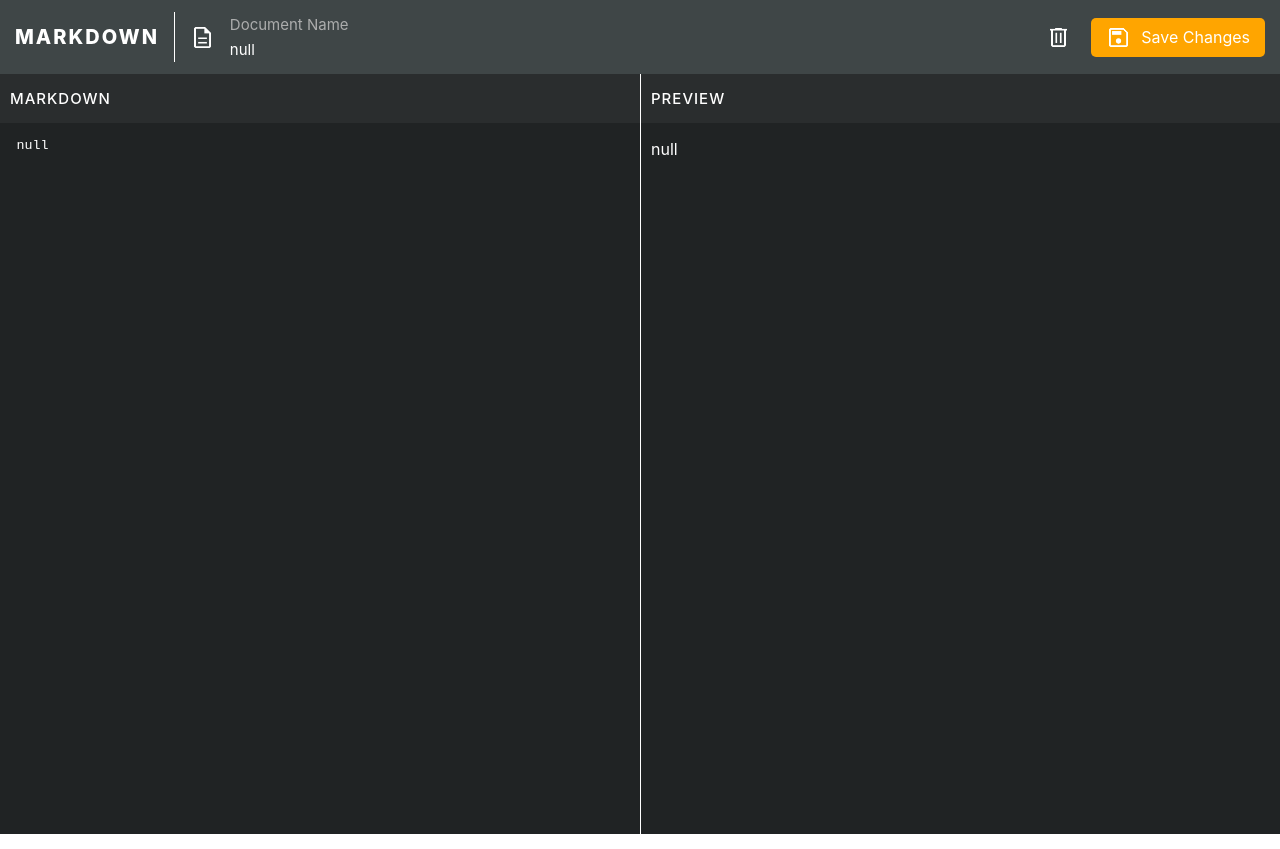
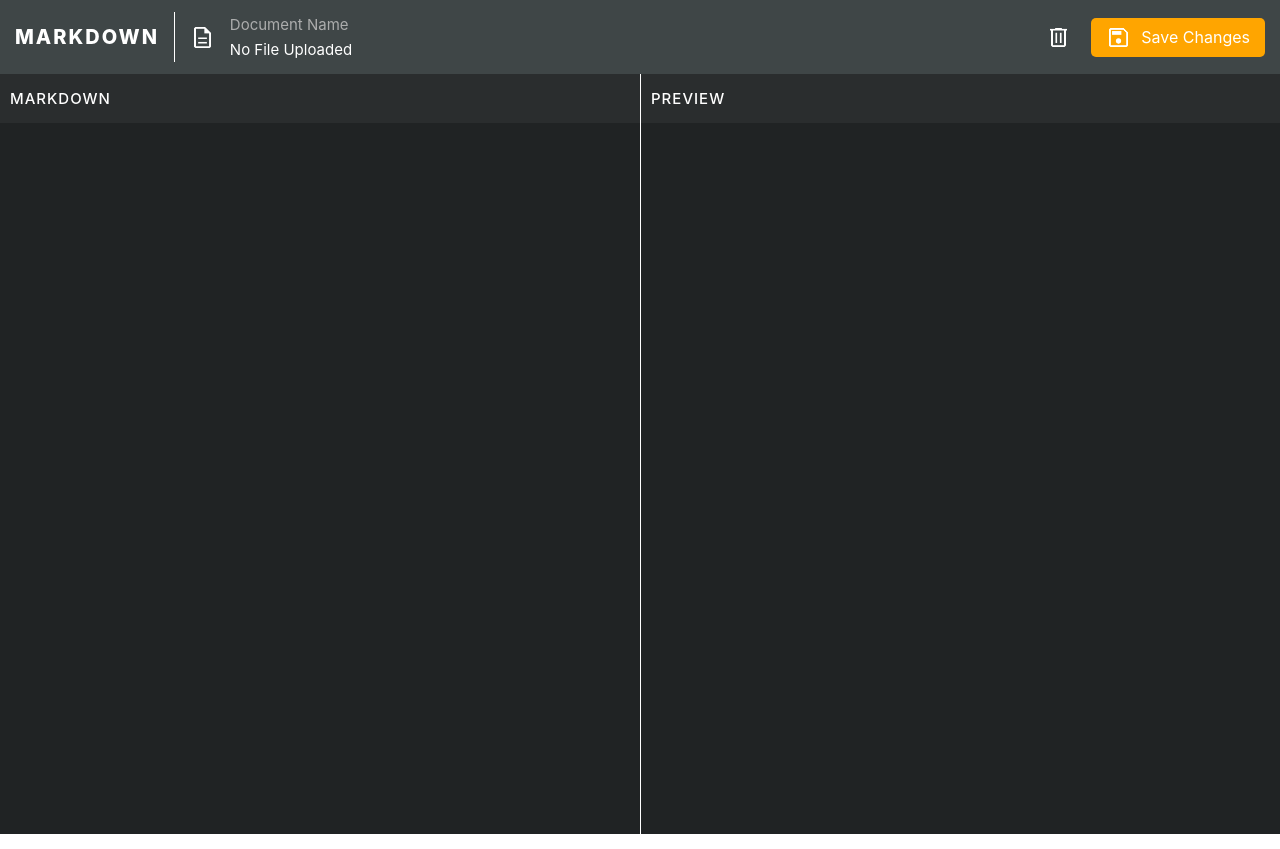
Before and after one commit to chris-base/browser-markdown-editor, a React (Create React App) app: page / in a window 1280 px wide. Built offline with nearby package versions, Linux system fonts and the light colour scheme.

Commit message:
fixed null file/fixed loading file timeout

```diff
--- a/src/Components/EditFileComponent.js
+++ b/src/Components/EditFileComponent.js
@@ -13,7 +13,13 @@ const EditFileComponent = ({ currFile }) => {
       <div id='editFileHeader'>
         <p id='editFileHeaderText'>MARKDOWN</p>
       </div>
-      <textarea id='editFileTextArea' type='text' onChange={(e) => setEditFileText(e.target.value)} input={editFileText} value={editFileText} />
+      <textarea
+        id='editFileTextArea'
+        type='text'
+        onChange={(e) => setEditFileText(e.target.value)}
+        input={editFileText}
+        value={editFileText !== "null" ? editFileText : ""}
+      />
     </div>
   );
 };
--- a/src/Components/FilePreviewComponent.js
+++ b/src/Components/FilePreviewComponent.js
@@ -9,7 +9,7 @@ const FilePreviewComponent = ({ currFile }) => {
       </div>
 
       <div id='markdownContainer'>
-        <Markdown>{currFile}</Markdown>
+        <Markdown>{currFile !== "null" ? currFile : ""}</Markdown>
       </div>
     </div>
   );
--- a/src/Components/HeaderComponent.js
+++ b/src/Components/HeaderComponent.js
@@ -22,7 +22,7 @@ const HeaderComponent = ({ setUploadFileVisible, uploadButtonRef, currFile }) =>
           ></div>
           <div id='currFileInfoContainer'>
             <p id='currFileTitleText'>Document Name</p>
-            <p id='currFileNameText'>{currFile ? currFile : "No File Uploaded"}</p>
+            <p id='currFileNameText'>{currFile !== "null" ? currFile : "No File Uploaded"}</p>
           </div>
         </div>
 
--- a/src/Components/UploadFileComponent.js
+++ b/src/Components/UploadFileComponent.js
@@ -36,6 +36,10 @@ const UploadFileComponent = ({ setUploadFileVisible, uploadButtonRef, setCurrFil
       };
 
       setIsMD(true);
+
+      setTimeout(() => {
+        setUploadFileVisible(false);
+      }, 500);
     }
   };
 
```
